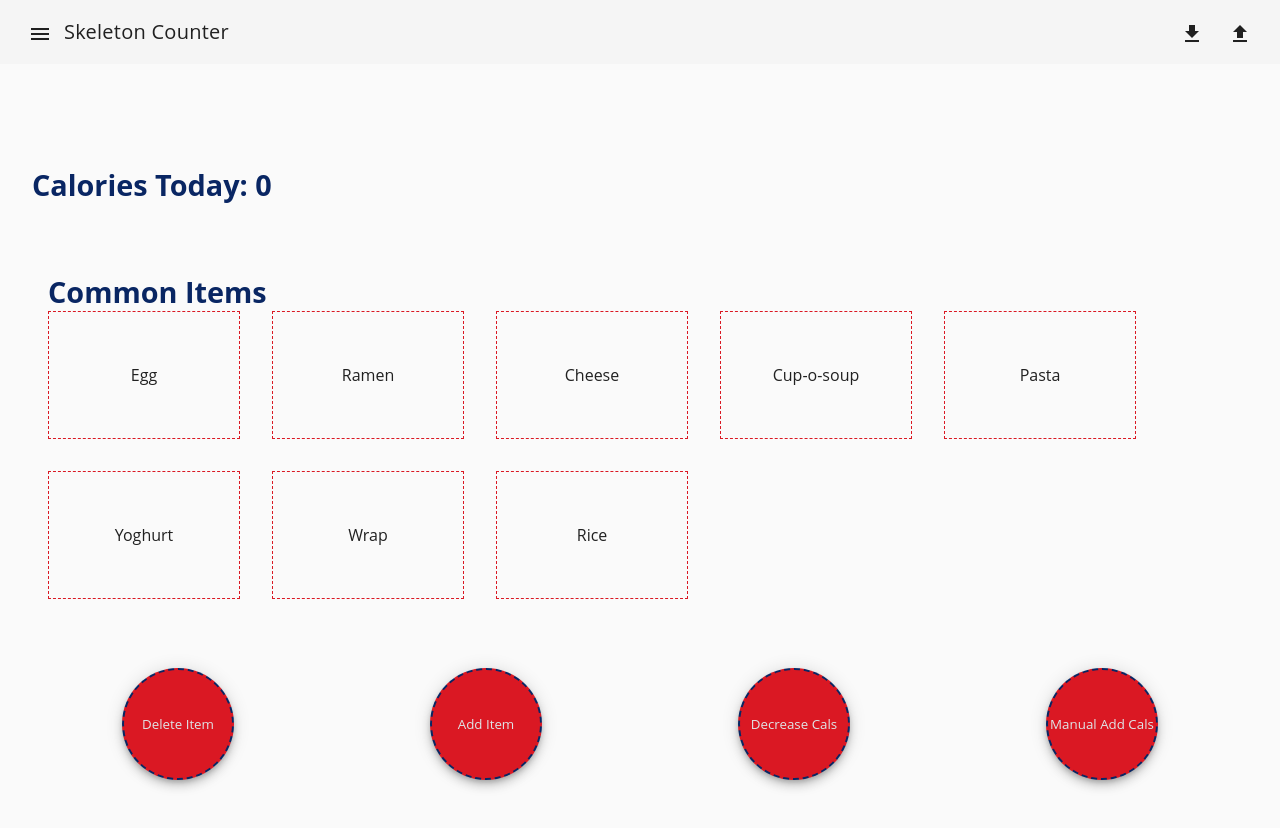
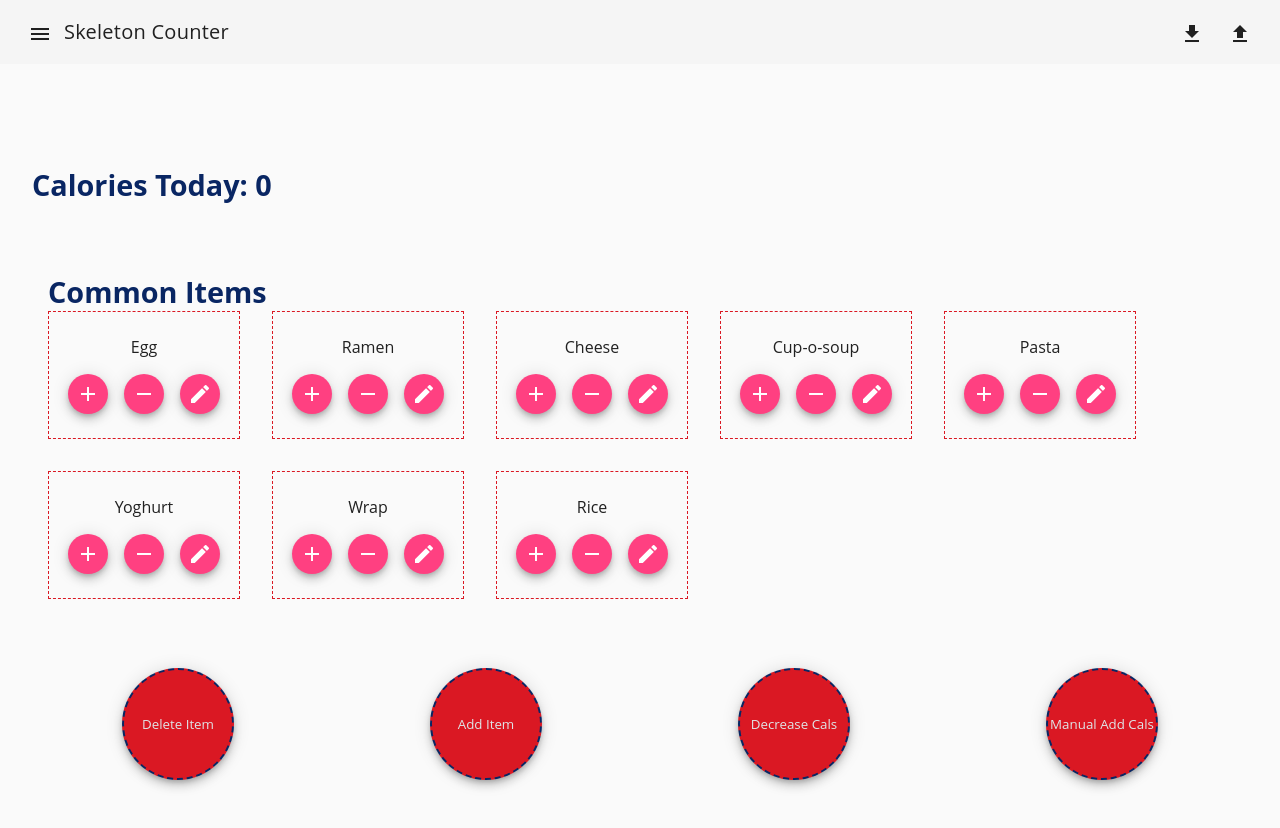
Before and after one commit to cagatay-usta/pwa-counter-skeleton, an Angular app: page /cal-counter in a window 1280 px wide. Shown: the top 828 px of the page. Built offline with nearby package versions, Linux system fonts and the light colour scheme.

Commit message:
add buttons to item-cards

```diff
--- a/src/app/components/item-card/item-card.component.html
+++ b/src/app/components/item-card/item-card.component.html
@@ -1 +1,14 @@
-<div class="item-card">{{ label | titlecase }}</div>
+<div class="item-card">
+  <p>{{ label | titlecase }}</p>
+  <div class="button-group">
+    <button type="button" mat-mini-fab class="item-card-button">
+      <mat-icon>add</mat-icon>
+    </button>
+    <button type="button" mat-mini-fab class="item-card-button">
+      <mat-icon>remove</mat-icon>
+    </button>
+    <button type="button" mat-mini-fab class="item-card-button">
+      <mat-icon>edit</mat-icon>
+    </button>
+  </div>
+</div>
--- a/src/app/components/item-card/item-card.component.scss
+++ b/src/app/components/item-card/item-card.component.scss
@@ -2,10 +2,19 @@
 
 .item-card {
   display: flex;
+  flex-direction: column;
   justify-content: center;
   align-items: center;
   height: 8rem;
   width: 12rem;
   border: 1px dashed $brand-primary;
   padding: 1rem;
+
+  .button-group {
+    margin-top: 1rem;
+    display: flex;
+    gap: 1rem;
+
+
+  }
 }
```
